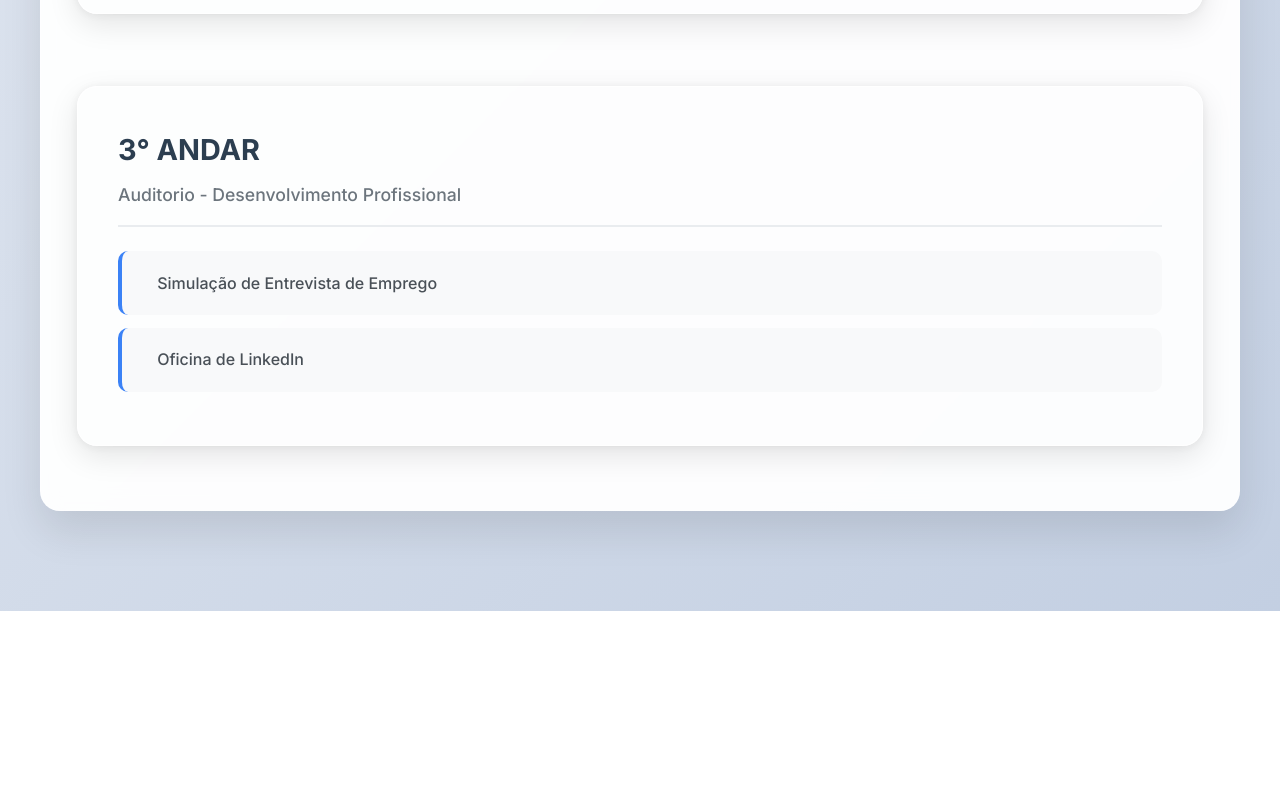
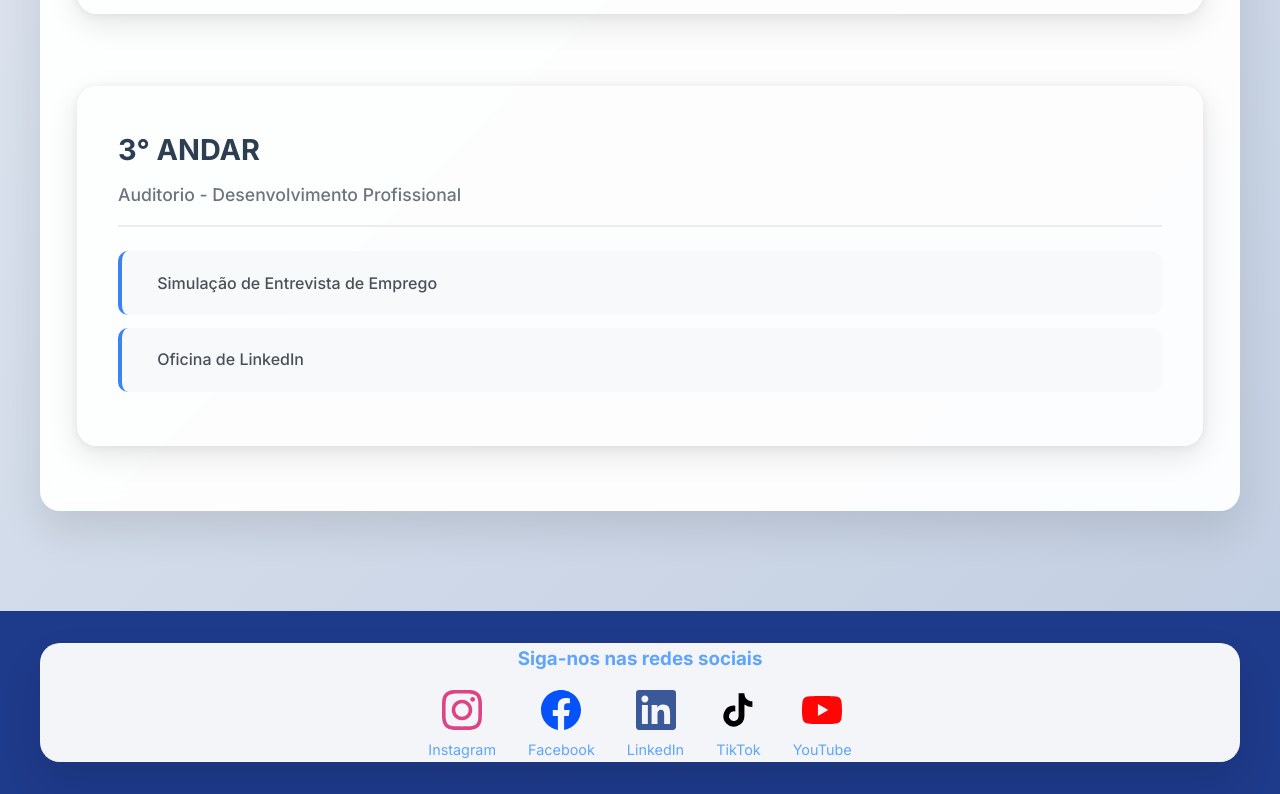
Before and after one commit to Gustavooxx/FeiraProfissoes, a React (Vite) app: page / in a window 1280 px wide. Shown: the part 4900-5694 px from the top of the page. Before the commit the page ends 5511 px from the top, so only its background shows below. Built offline with nearby package versions, Linux system fonts and the light colour scheme.

Commit message:
iconsRedes

```diff
--- a/src/pages/Home/index.jsx
+++ b/src/pages/Home/index.jsx
@@ -324,6 +324,51 @@
                 </div>
             </section>
 
+            {/* Footer com ícones de redes sociais */}
+            <footer className="footer-social">
+
+                <div className="container">
+
+                    <div className="social-icons">
+                        <h3>Siga-nos nas redes sociais</h3>
+
+                        <div className="icons-container">
+                            <a href="https://www.instagram.com/institutonsfatima/" target="_blank" rel="noopener noreferrer" className="social-icon">
+                                <svg width="24" height="24" viewBox="0 0 24 24" fill="#de4384ff">
+                                    <path d="M12 2.163c3.204 0 3.584.012 4.85.07 3.252.148 4.771 1.691 4.919 4.919.058 1.265.069 1.645.069 4.849 0 3.205-.012 3.584-.069 4.849-.149 3.225-1.664 4.771-4.919 4.919-1.266.058-1.644.07-4.85.07-3.204 0-3.584-.012-4.849-.07-3.26-.149-4.771-1.699-4.919-4.92-.058-1.265-.07-1.644-.07-4.849 0-3.204.013-3.583.07-4.849.149-3.227 1.664-4.771 4.919-4.919 1.266-.057 1.645-.069 4.849-.069zm0-2.163c-3.259 0-3.667.014-4.947.072-4.358.2-6.78 2.618-6.98 6.98-.059 1.281-.073 1.689-.073 4.948 0 3.259.014 3.668.072 4.948.2 4.358 2.618 6.78 6.98 6.98 1.281.058 1.689.072 4.948.072 3.259 0 3.668-.014 4.948-.072 4.354-.2 6.782-2.618 6.979-6.98.059-1.28.073-1.689.073-4.948 0-3.259-.014-3.667-.072-4.947-.196-4.354-2.617-6.78-6.979-6.98-1.281-.059-1.69-.073-4.949-.073zm0 5.838c-3.403 0-6.162 2.759-6.162 6.162s2.759 6.163 6.162 6.163 6.162-2.759 6.162-6.163c0-3.403-2.759-6.162-6.162-6.162zm0 10.162c-2.209 0-4-1.79-4-4 0-2.209 1.791-4 4-4s4 1.791 4 4c0 2.21-1.791 4-4 4zm6.406-11.845c-.796 0-1.441.645-1.441 1.44s.645 1.44 1.441 1.44c.795 0 1.439-.645 1.439-1.44s-.644-1.44-1.439-1.44z"/>
+                                </svg>
+                                <span>Instagram</span>
+                            </a>
+                            <a href="https://www.facebook.com/institutonsfatima" target="_blank" rel="noopener noreferrer" className="social-icon">
+                                <svg width="24" height="24" viewBox="0 0 24 24" fill="#0452f8ff" >
+                                    <path d="M24 12.073c0-6.627-5.373-12-12-12s-12 5.373-12 12c0 5.99 4.388 10.954 10.125 11.854v-8.385H7.078v-3.47h3.047V9.43c0-3.007 1.792-4.669 4.533-4.669 1.312 0 2.686.235 2.686.235v2.953H15.83c-1.491 0-1.956.925-1.956 1.874v2.25h3.328l-.532 3.47h-2.796v8.385C19.612 23.027 24 18.062 24 12.073z"/>
+                                </svg>
+                                <span>Facebook</span>
+                            </a>
+                            <a href="https://www.linkedin.com/company/institutonsfatima/" target="_blank" rel="noopener noreferrer" className="social-icon">
+                                <svg width="24" height="24" viewBox="0 0 24 24" fill="#3b5998">
+                                    <path d="M20.447 20.452h-3.554v-5.569c0-1.328-.027-3.037-1.852-3.037-1.853 0-2.136 1.445-2.136 2.939v5.667H9.351V9h3.414v1.561h.046c.477-.9 1.637-1.85 3.37-1.85 3.601 0 4.267 2.37 4.267 5.455v6.286zM5.337 7.433c-1.144 0-2.063-.926-2.063-2.065 0-1.138.92-2.063 2.063-2.063 1.14 0 2.064.925 2.064 2.063 0 1.139-.925 2.065-2.064 2.065zm1.782 13.019H3.555V9h3.564v11.452zM22.225 0H1.771C.792 0 0 .774 0 1.729v20.542C0 23.227.792 24 1.771 24h20.451C23.2 24 24 23.227 24 22.271V1.729C24 .774 23.2 0 22.222 0h.003z"/>
+                                </svg>
+                                <span>LinkedIn</span>
+                            </a>
+                            <a href="https://www.tiktok.com/@institutonsfatima_" target="_blank" rel="noopener noreferrer" className="social-icon">
+                                <svg width="24" height="24" viewBox="0 0 24 24" fill="000000ff">
+                                    <path d="M19.59 6.69a4.83 4.83 0 0 1-3.77-4.25V2h-3.45v13.67a2.89 2.89 0 0 1-5.2 1.74 2.89 2.89 0 0 1 2.31-4.64 2.93 2.93 0 0 1 .88.13V9.4a6.84 6.84 0 0 0-1-.05A6.33 6.33 0 0 0 5 20.1a6.34 6.34 0 0 0 10.86-4.43v-7a8.16 8.16 0 0 0 4.77 1.52v-3.4a4.85 4.85 0 0 1-1-.1z"/>
+                                </svg>
+                                <span>TikTok</span>
+                            </a>
+
+                            <a href="https://www.youtube.com/@institutosocialnossasenhor3548/videos" target="_blank" rel="noopener noreferrer" className="social-icon">
+                                <svg width="24" height="24" viewBox="0 0 24 24" fill="#ff0606ff">
+                                    <path d="M23.498 6.186a3.016 3.016 0 0 0-2.122-2.136C19.505 3.545 12 3.545 12 3.545s-7.505 0-9.377.505A3.017 3.017 0 0 0 .502 6.186C0 8.07 0 12 0 12s0 3.93.502 5.814a3.016 3.016 0 0 0 2.122 2.136c1.871.505 9.376.505 9.376.505s7.505 0 9.377-.505a3.015 3.015 0 0 0 2.122-2.136C24 15.93 24 12 24 12s0-3.93-.502-5.814zM9.545 15.568V8.432L15.818 12l-6.273 3.568z"/>
+                                </svg>
+                                <span>YouTube</span>
+                            </a>
+                        </div>
+                    </div>
+                </div>
+            </footer>
+
         </div>
     )
 }
--- a/src/pages/Home/index.scss
+++ b/src/pages/Home/index.scss
@@ -1266,3 +1266,48 @@
     }
   }
 }
+
+/* Footer styles */
+.footer-social {
+    background-color: #1e3a8a;
+    padding: 2rem 0;
+    text-align: center;
+
+    .social-icons {
+        h3 {
+            margin-bottom: 1rem;
+            color: #60a5fa;
+        }
+
+        .icons-container {
+            display: flex;
+            justify-content: center;
+            gap: 2rem;
+
+            .social-icon {
+                display: flex;
+                flex-direction: column;
+                align-items: center;
+                color: #60a5fa;
+                text-decoration: none;
+                transition: transform 0.3s;
+
+                svg {
+                    width: 40px;
+                    height: 40px;
+                }
+
+
+                span {
+                    margin-top: 0.5rem;
+                    font-size: 0.9rem;
+                }
+
+                &:hover {
+                    transform: scale(1.1);
+                }
+            }
+        }
+    }
+
+}
```
